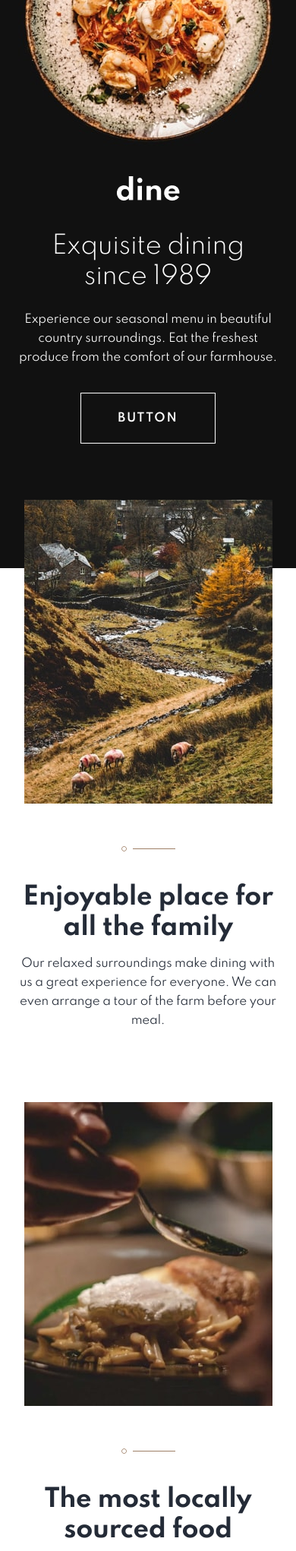
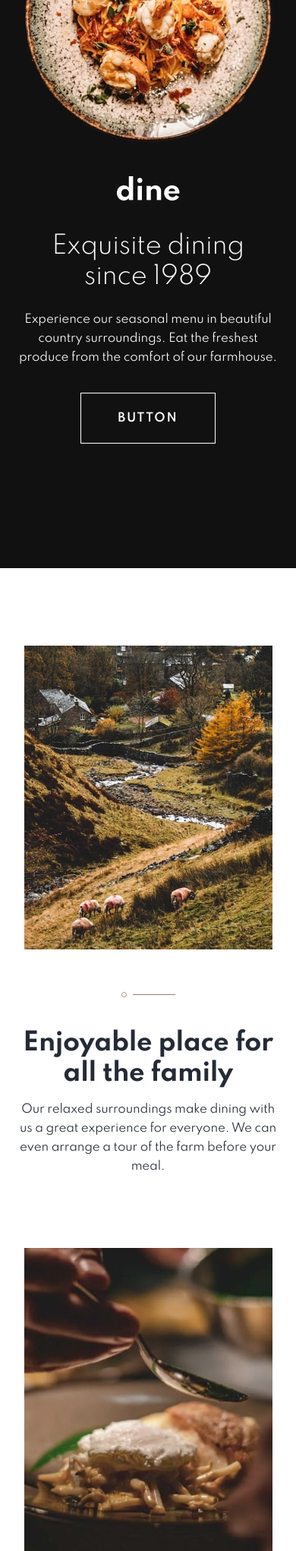
Before and after one commit to Testing-Sites/Dine, a PHP site: page / in a window 390 px wide. Shown: the top 2042 px of the page at 76% size. Run offline with PHP 8.4, Linux system fonts and the light colour scheme.

Commit message:
added negative margin for lrg devices

```diff
--- a/css/styles.css
+++ b/css/styles.css
@@ -358,6 +358,8 @@ header {
     text-align: left;
     padding-top: 200px;
     padding-bottom: 120px;
+
+    margin-top: -14%;
   }
 
   .highlights-header {
@@ -369,3 +371,13 @@ header {
   }
 
 }
+
+@media (max-width: 1000px) {
+  .highlights {
+    margin-top: 0;
+  }
+
+  .cards {
+    margin-top: 102px;
+  }
+}
```
Lines whose indentation alone changed are shown as unchanged.
